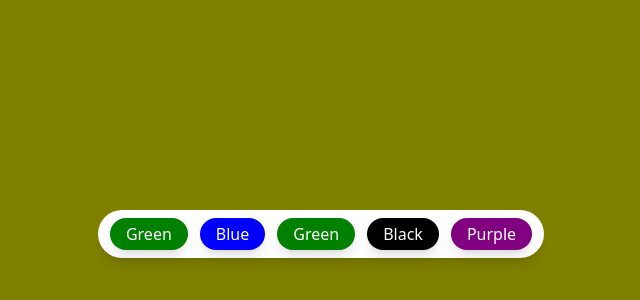
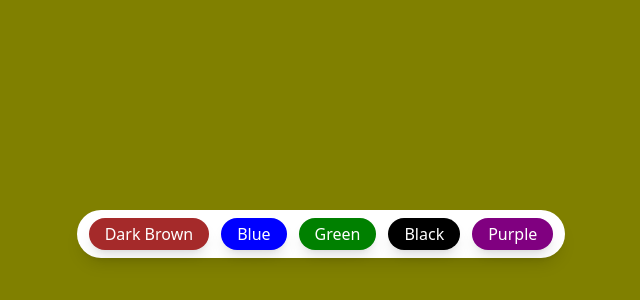
Before and after one commit to swarna233/bg-changer, a React (Vite) app: page / in a window 1280 px wide. Shown: the part 494-794 px from the top of the page, without its empty margins (319-959 px from the left). Built offline with nearby package versions, Linux system fonts and the light colour scheme.

Commit message:
changed color to dark brown

```diff
--- a/src/App.jsx
+++ b/src/App.jsx
@@ -17,12 +17,12 @@ function App() {
         bg-white px-3 py-2 rounded-3xl"
         >
           <button
-            onClick={() => setColor("green")}
+            onClick={() => setColor("brown")}
             className="outline-none px-4 py-1
           rounded-full text-white shadow-lg"
-            style={{ backgroundColor: "green" }}
+            style={{ backgroundColor: "brown" }}
           >
-            Green
+            Dark Brown
           </button>
           <button
             onClick={() => setColor("blue")}
```
